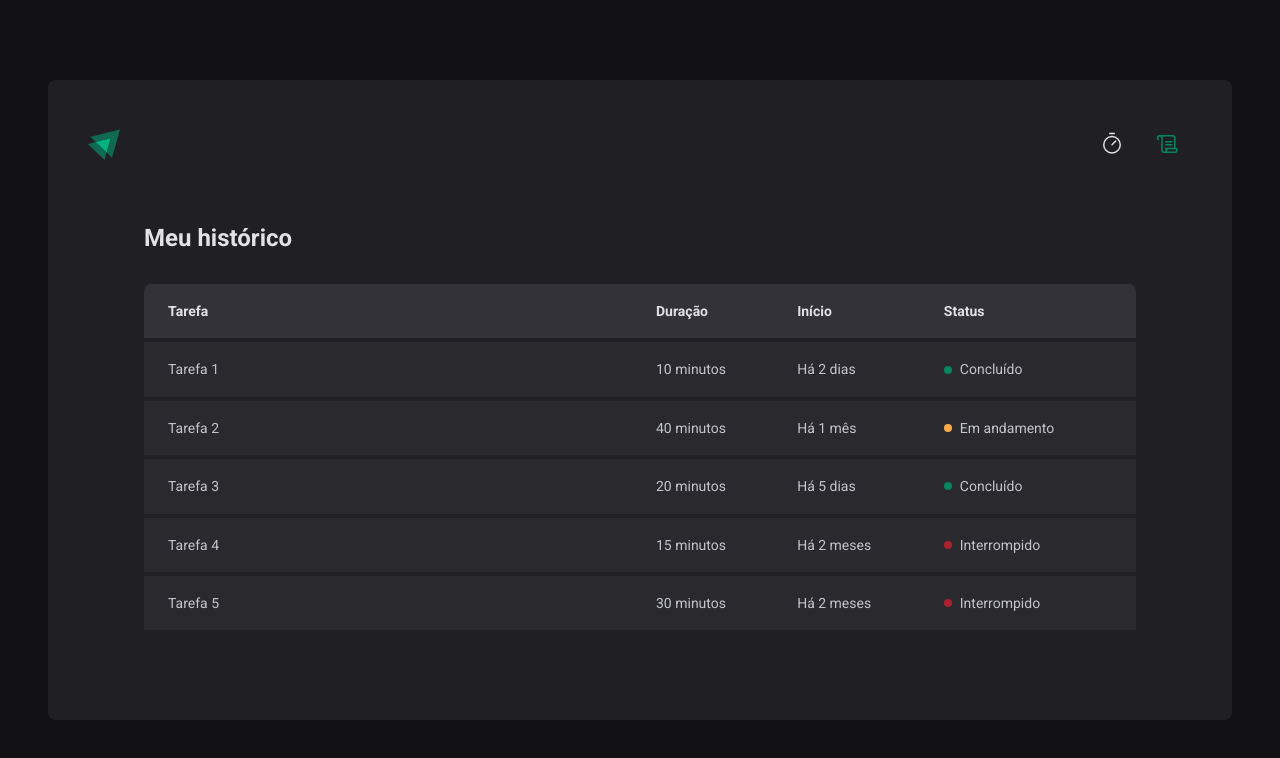
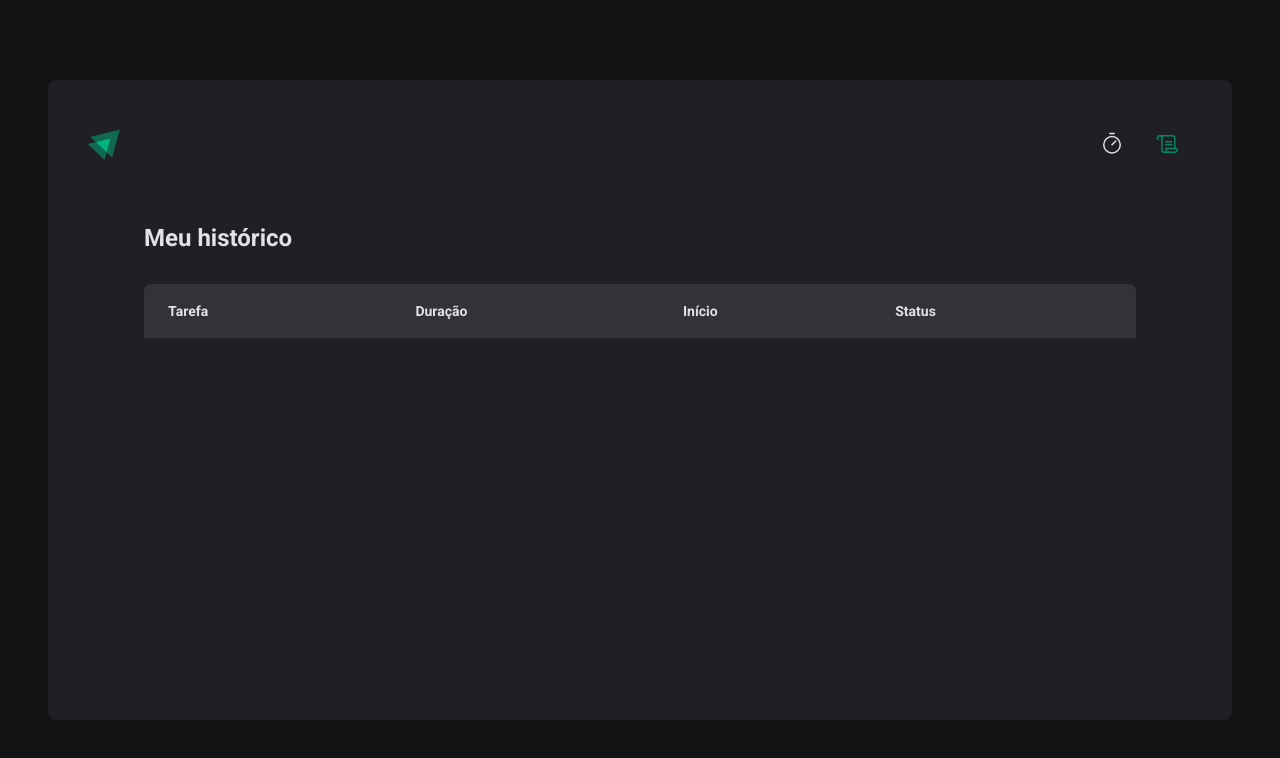
Before and after one commit to MatheusMA678/ignite-timer, a React (Vite) app: page /history in a window 1280 px wide. Shown: the top 758 px of the page. Built offline with nearby package versions, Linux system fonts and the light colour scheme.

Commit message:
Módulo Contexto no React finalizado

```diff
--- a/package.json
+++ b/package.json
@@ -20,7 +20,6 @@
     "react-hook-form": "^7.44.1",
     "react-router-dom": "^6.11.0",
     "styled-components": "^5.3.10",
-    "uuid": "^9.0.0",
     "zod": "^3.21.4"
   },
   "devDependencies": {
@@ -28,7 +27,6 @@
     "@types/react": "^18.0.28",
     "@types/react-dom": "^18.0.11",
     "@types/styled-components": "^5.1.26",
-    "@types/uuid": "^9.0.1",
     "@typescript-eslint/eslint-plugin": "^5.57.1",
     "@typescript-eslint/parser": "^5.57.1",
     "@vitejs/plugin-react": "^4.0.0",
--- a/src/App.tsx
+++ b/src/App.tsx
@@ -4,12 +4,15 @@
 import { GlobalStyles } from './styles/global.styles'
 import { defaultTheme } from './styles/theme/defaultTheme'
 import { Router } from './Router'
+import { CyclesContextProvider } from './contexts/CyclesContext'
 
 export function App() {
   return (
     <ThemeProvider theme={defaultTheme}>
       <BrowserRouter>
-        <Router />
+        <CyclesContextProvider>
+          <Router />
+        </CyclesContextProvider>
       </BrowserRouter>
 
       <GlobalStyles />
--- /dev/null
+++ b/src/contexts/CyclesContext.tsx
@@ -0,0 +1,105 @@
+import { ReactNode, createContext, useState } from 'react'
+
+interface CreateCycleData {
+  task?: string
+  minutesAmount?: number
+}
+
+interface Cycle {
+  id: string
+  task: string
+  minutesAmount: number
+  startDate: Date
+  interruptedDate?: Date
+  finishedDate?: Date
+}
+
+interface CyclesContextType {
+  cycles: Cycle[]
+  activeCycle: Cycle | undefined
+  activeCycleId: string | null
+  amountSecondsPassed: number
+
+  markCurrentCycleAsFinished: () => void
+  setSecondsPassed: (seconds: number) => void
+  createNewCycle: (data: CreateCycleData) => void
+  interruptCurrentCycle: () => void
+}
+
+interface CyclesContextProviderProps {
+  children: ReactNode
+}
+
+export const CyclesContext = createContext({} as CyclesContextType)
+
+export function CyclesContextProvider({
+  children,
+}: CyclesContextProviderProps) {
+  const [cycles, setCycles] = useState<Cycle[]>([])
+  const [activeCycleId, setActiveCycleId] = useState<string | null>(null)
+  const [amountSecondsPassed, setAmountSecondsPassed] = useState(0)
+
+  const activeCycle = cycles.find((cycle) => cycle.id === activeCycleId)
+
+  const setSecondsPassed = (seconds: number) => {
+    setAmountSecondsPassed(seconds)
+  }
+
+  const createNewCycle = (data: CreateCycleData) => {
+    const id = String(new Date().getTime())
+
+    const newCycle: Cycle = {
+      id,
+      task: data.task,
+      minutesAmount: data.minutesAmount,
+      startDate: new Date(),
+    }
+
+    setCycles((state) => [...state, newCycle])
+    setActiveCycleId(id)
+    setAmountSecondsPassed(0)
+  }
+
+  const interruptCurrentCycle = () => {
+    setCycles((state) =>
+      state.map((cycle) => {
+        if (cycle.id === activeCycleId) {
+          return { ...cycle, interruptedDate: new Date() }
+        } else {
+          return cycle
+        }
+      }),
+    )
+
+    setActiveCycleId(null)
+  }
+
+  const markCurrentCycleAsFinished = () => {
+    setCycles((state) =>
+      state.map((cycle) => {
+        if (cycle.id === activeCycleId) {
+          return { ...cycle, finishedDate: new Date() }
+        } else {
+          return cycle
+        }
+      }),
+    )
+  }
+
+  return (
+    <CyclesContext.Provider
+      value={{
+        cycles,
+        activeCycle,
+        activeCycleId,
+        markCurrentCycleAsFinished,
+        amountSecondsPassed,
+        setSecondsPassed,
+        createNewCycle,
+        interruptCurrentCycle,
+      }}
+    >
+      {children}
+    </CyclesContext.Provider>
+  )
+}
--- a/src/pages/History/index.tsx
+++ b/src/pages/History/index.tsx
@@ -1,60 +1,13 @@
+import { useContext } from 'react'
+import { formatDistanceToNow } from 'date-fns'
+import ptBR from 'date-fns/locale/pt-BR'
+
+import { CyclesContext } from '../../contexts/CyclesContext'
 import { HistoryContainer, HistoryList, Status } from './styles'
-import { v4 as uuid } from 'uuid'
-
-interface TableDatasType {
-  id: string
-  task: string
-  duration: string
-  createdAt: string
-  status: 'green' | 'yellow' | 'red'
-}
-
-const tableHeads = [
-  { label: 'Tarefa' },
-  { label: 'Duração' },
-  { label: 'Início' },
-  { label: 'Status' },
-]
-
-const tableDatas: TableDatasType[] = [
-  {
-    id: uuid(),
-    task: 'Tarefa 1',
-    duration: '10 minutos',
-    createdAt: 'Há 2 dias',
-    status: 'green',
-  },
-  {
-    id: uuid(),
-    task: 'Tarefa 2',
-    duration: '40 minutos',
-    createdAt: 'Há 1 mês',
-    status: 'yellow',
-  },
-  {
-    id: uuid(),
-    task: 'Tarefa 3',
-    duration: '20 minutos',
-    createdAt: 'Há 5 dias',
-    status: 'green',
-  },
-  {
-    id: uuid(),
-    task: 'Tarefa 4',
-    duration: '15 minutos',
-    createdAt: 'Há 2 meses',
-    status: 'red',
-  },
-  {
-    id: uuid(),
-    task: 'Tarefa 5',
-    duration: '30 minutos',
-    createdAt: 'Há 2 meses',
-    status: 'red',
-  },
-]
 
 export function History() {
+  const { cycles } = useContext(CyclesContext)
+
   return (
     <HistoryContainer
       initial={{
@@ -84,24 +37,34 @@
         <table>
           <thead>
             <tr>
-              {tableHeads.map((head) => {
-                return <th key={head.label}>{head.label}</th>
-              })}
+              <th>Tarefa</th>
+              <th>Duração</th>
+              <th>Início</th>
+              <th>Status</th>
             </tr>
           </thead>
           <tbody>
-            {tableDatas.map((data) => {
+            {cycles.map((cycle) => {
               return (
-                <tr key={data.id}>
-                  <td>{data.task}</td>
-                  <td>{data.duration}</td>
-                  <td>{data.createdAt}</td>
+                <tr key={cycle.id}>
+                  <td>{cycle.task}</td>
+                  <td>{cycle.minutesAmount} minutos</td>
                   <td>
-                    <Status statusColor={data.status}>
-                      {data.status === 'green' && 'Concluído'}
-                      {data.status === 'yellow' && 'Em andamento'}
-                      {data.status === 'red' && 'Interrompido'}
-                    </Status>
+                    {formatDistanceToNow(cycle.startDate, {
+                      locale: ptBR,
+                      addSuffix: true,
+                    })}
+                  </td>
+                  <td>
+                    {cycle.finishedDate && (
+                      <Status statusColor="green">Concluído</Status>
+                    )}
+                    {cycle.interruptedDate && (
+                      <Status statusColor="red">Interrompido</Status>
+                    )}
+                    {!cycle.finishedDate && !cycle.interruptedDate && (
+                      <Status statusColor="yellow">Em andamento</Status>
+                    )}
                   </td>
                 </tr>
               )
--- a/src/pages/Home/components/Countdown/index.tsx
+++ b/src/pages/Home/components/Countdown/index.tsx
@@ -1,7 +1,7 @@
 import { useContext, useEffect } from 'react'
 import { CountdownContainer, Separator } from './styles'
 import { differenceInSeconds } from 'date-fns'
-import { CyclesContext } from '../..'
+import { CyclesContext } from '../../../../contexts/CyclesContext'
 
 export function Countdown() {
   const {
--- a/src/pages/Home/index.tsx
+++ b/src/pages/Home/index.tsx
@@ -1,36 +1,19 @@
-import React, { useState, createContext } from 'react'
+import { useContext } from 'react'
+import { HandPalm, Play } from '@phosphor-icons/react'
 
-import { HandPalm, Play } from '@phosphor-icons/react'
+import { FormProvider, useForm } from 'react-hook-form'
+import { z } from 'zod'
+import { zodResolver } from '@hookform/resolvers/zod'
+
+import { CyclesContext } from '../../contexts/CyclesContext'
+import { NewCycleForm } from './components/NewCycleForm'
+import { Countdown } from './components/Countdown'
 
 import {
   HomeContainer,
   StartCountdownButton,
   StopCountdownButton,
 } from './styles'
-
-import { NewCycleForm } from './components/NewCycleForm'
-import { Countdown } from './components/Countdown'
-import { FormProvider, useForm } from 'react-hook-form'
-import { z } from 'zod'
-import { zodResolver } from '@hookform/resolvers/zod'
-
-interface Cycle {
-  id: string
-  task: string
-  minutesAmount: number
-  startDate: Date
-  interruptedDate?: Date
-  finishedDate?: Date
-}
-
-interface CyclesContextType {
-  activeCycle: Cycle | undefined
-  activeCycleId: string | null
-  amountSecondsPassed: number
-
-  markCurrentCycleAsFinished: () => void
-  setSecondsPassed: (seconds: number) => void
-}
 
 const newCycleFormValidationSchema = z.object({
   task: z.string().min(1, 'Informe a tarefa'),
@@ -42,16 +25,9 @@
 
 type NewCycleFormData = z.infer<typeof newCycleFormValidationSchema>
 
-export const CyclesContext = createContext({} as CyclesContextType)
-
 export function Home() {
-  const [cycles, setCycles] = useState<Cycle[]>([])
-  const [activeCycleId, setActiveCycleId] = useState<string | null>(null)
-  const [amountSecondsPassed, setAmountSecondsPassed] = useState(0)
-
-  const setSecondsPassed = (seconds: number) => {
-    setAmountSecondsPassed(seconds)
-  }
+  const { activeCycle, createNewCycle, interruptCurrentCycle } =
+    useContext(CyclesContext)
 
   const newCycleForm = useForm<NewCycleFormData>({
     resolver: zodResolver(newCycleFormValidationSchema),
@@ -64,49 +40,9 @@
   const { handleSubmit, watch, reset } = newCycleForm
 
   const handleCreateNewCycle = (data: NewCycleFormData) => {
-    const id = String(new Date().getTime())
-
-    const newCycle: Cycle = {
-      id,
-      task: data.task,
-      minutesAmount: data.minutesAmount,
-      startDate: new Date(),
-    }
-
-    setCycles((state) => [...state, newCycle])
-    setActiveCycleId(id)
-    setAmountSecondsPassed(0)
-
+    createNewCycle(data)
     reset()
   }
-
-  const handleInterruptCycle = () => {
-    setCycles((state) =>
-      state.map((cycle) => {
-        if (cycle.id === activeCycleId) {
-          return { ...cycle, interruptedCycle: new Date() }
-        } else {
-          return cycle
-        }
-      }),
-    )
-
-    setActiveCycleId(null)
-  }
-
-  const markCurrentCycleAsFinished = () => {
-    setCycles((state) =>
-      state.map((cycle) => {
-        if (cycle.id === activeCycleId) {
-          return { ...cycle, finishedDate: new Date() }
-        } else {
-          return cycle
-        }
-      }),
-    )
-  }
-
-  const activeCycle = cycles.find((cycle) => cycle.id === activeCycleId)
 
   const task = watch('task')
   const isSubmitDisabled = !task
@@ -135,23 +71,13 @@
       }}
     >
       <form onSubmit={handleSubmit(handleCreateNewCycle)}>
-        <CyclesContext.Provider
-          value={{
-            activeCycle,
-            activeCycleId,
-            markCurrentCycleAsFinished,
-            amountSecondsPassed,
-            setSecondsPassed,
-          }}
-        >
-          <FormProvider {...newCycleForm}>
-            {!activeCycle && <NewCycleForm />}
-          </FormProvider>
-          <Countdown />
-        </CyclesContext.Provider>
+        <FormProvider {...newCycleForm}>
+          {!activeCycle && <NewCycleForm />}
+        </FormProvider>
+        <Countdown />
 
         {activeCycle ? (
-          <StopCountdownButton onClick={handleInterruptCycle} type="button">
+          <StopCountdownButton onClick={interruptCurrentCycle} type="button">
             <HandPalm size={24} />
             Interromper
           </StopCountdownButton>
```
Also changed, not shown: src/pages/Home/components/NewCycleForm/index.tsx (+5 -3 lines), .gitpod.yml (added), 1 other file (tests, documents, lock files or other folders).
